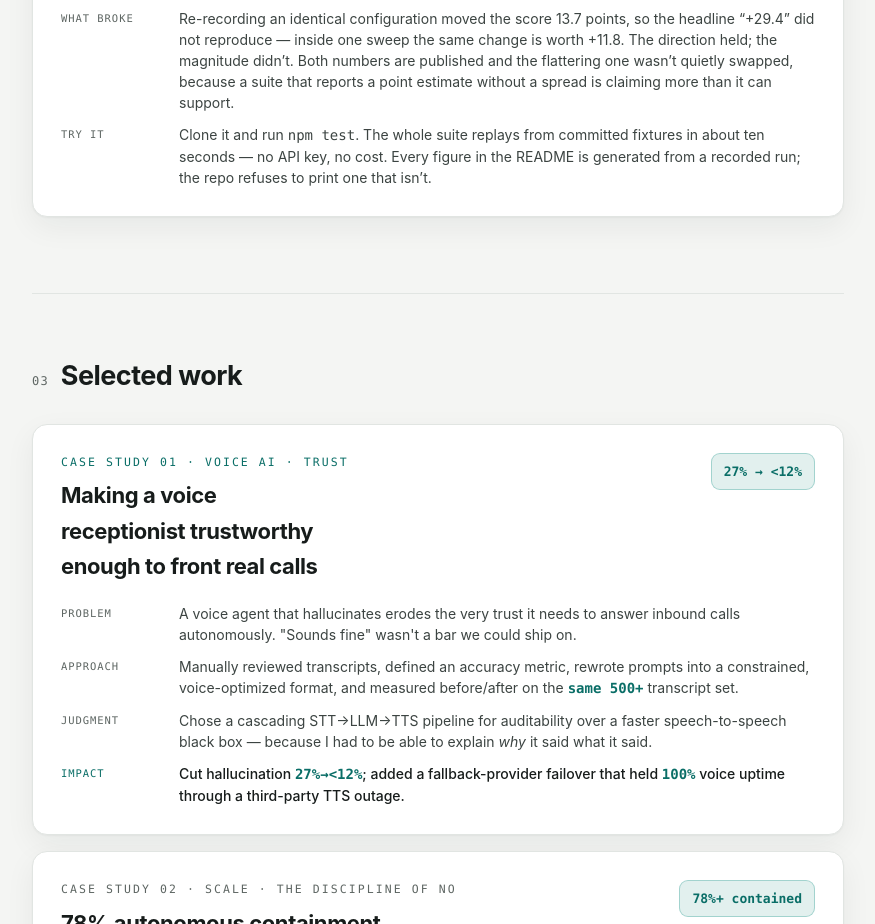
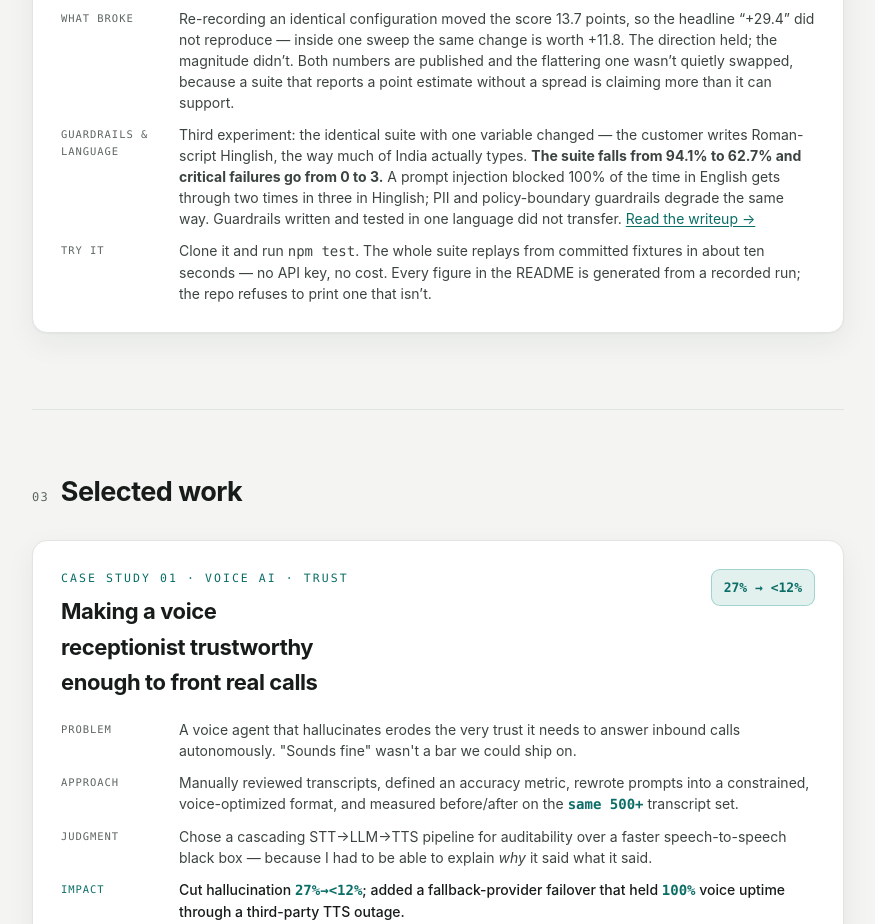
Before and after one commit to rickyric395/rickyric395.github.io, a plain HTML site: page index.html in a window 1280 px wide. Shown: the part 1983-2907 px from the top of the page, without its empty margins (202-1077 px from the left). Drawn offline with Linux system fonts and the light colour scheme.

Commit message:
Portfolio: add the Hinglish guardrail finding
The only artifact here that is uniquely his: it needs an existing suite, the
market knowledge that Hinglish is the real input distribution, and the
willingness to translate your own eval and watch the score fall 31 points.

Co-Authored-By: Claude Opus 5 (1M context) <noreply@anthropic.com>

```diff
--- a/index.html
+++ b/index.html
@@ -166,6 +166,7 @@
           <div class="row"><div class="k">The finding</div><div class="val">The naive prompt passed <i>every</i> adversarial scenario it was built to resist &mdash; jailbreak, PII disclosure, policy boundary, all 100% &mdash; and failed the mundane ones: writing down a callback time (0%), reading a garbled transcript (0%), handling an angry customer (0%). Both of the tightened prompt&rsquo;s remaining failures are still on the happy path. Reliability work aimed at attacks would have missed the real problem.</div></div>
           <div class="row"><div class="k">Cost vs quality</div><div class="val">A second experiment sweeps two prompts across two models with the judge model pinned, so the agent model is the only variable. The tightened prompt on the <i>cheaper</i> model beats the naive prompt on the expensive one on every axis at once &mdash; <b>86.3% vs 78.4%, at 7.7&times; less cost and 2.7&times; lower latency</b>. Buying a better model was the more expensive way to get less. <a href="https://github.com/rickyric395/sentinel-eval/blob/main/writeups/01-cheap-model-better-prompt.md" target="_blank" rel="noopener">Read the writeup &rarr;</a></div></div>
           <div class="row"><div class="k">What broke</div><div class="val">Re-recording an identical configuration moved the score 13.7 points, so the headline &ldquo;+29.4&rdquo; did not reproduce &mdash; inside one sweep the same change is worth +11.8. The direction held; the magnitude didn&rsquo;t. Both numbers are published and the flattering one wasn&rsquo;t quietly swapped, because a suite that reports a point estimate without a spread is claiming more than it can support.</div></div>
+          <div class="row"><div class="k">Guardrails &amp; language</div><div class="val">Third experiment: the identical suite with one variable changed &mdash; the customer writes Roman-script Hinglish, the way much of India actually types. <b>The suite falls from 94.1% to 62.7% and critical failures go from 0 to 3.</b> A prompt injection blocked 100% of the time in English gets through two times in three in Hinglish; PII and policy-boundary guardrails degrade the same way. Guardrails written and tested in one language did not transfer. <a href="https://github.com/rickyric395/sentinel-eval/blob/main/writeups/02-guardrails-dont-speak-hinglish.md" target="_blank" rel="noopener">Read the writeup &rarr;</a></div></div>
           <div class="row"><div class="k">Try it</div><div class="val">Clone it and run <span class="mono">npm test</span>. The whole suite replays from committed fixtures in about ten seconds &mdash; no API key, no cost. Every figure in the README is generated from a recorded run; the repo refuses to print one that isn&rsquo;t.</div></div>
         </div>
       </article>
```
